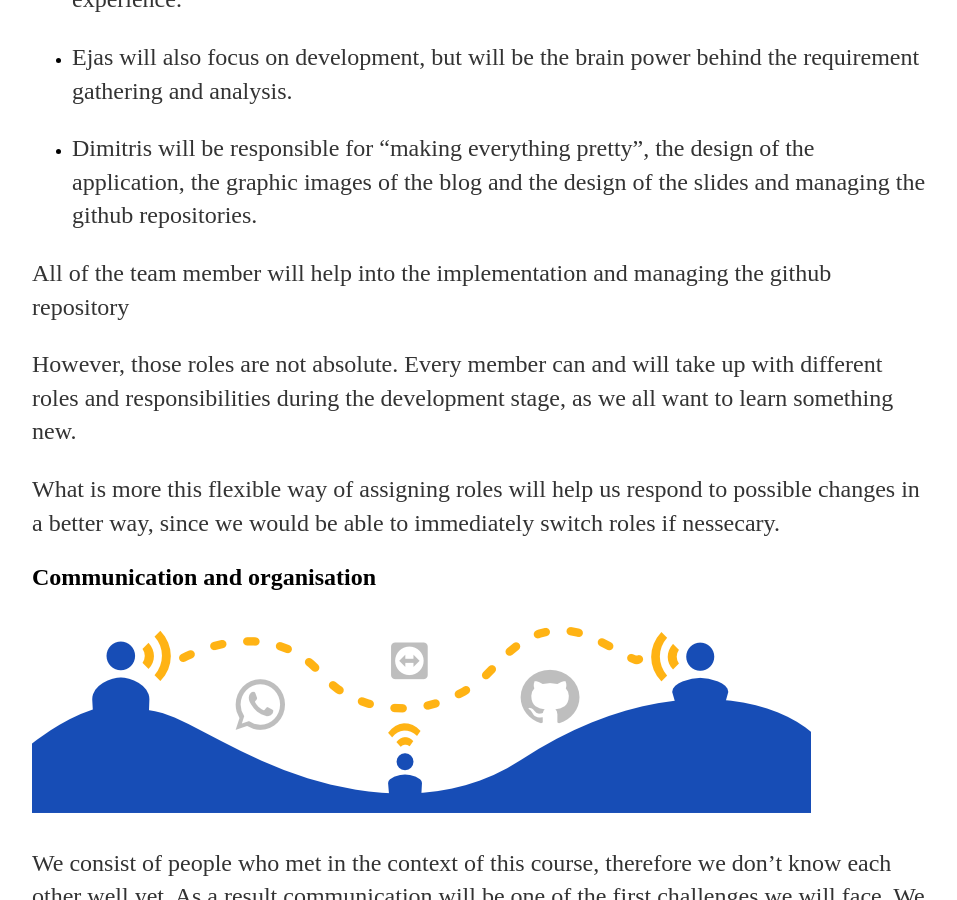
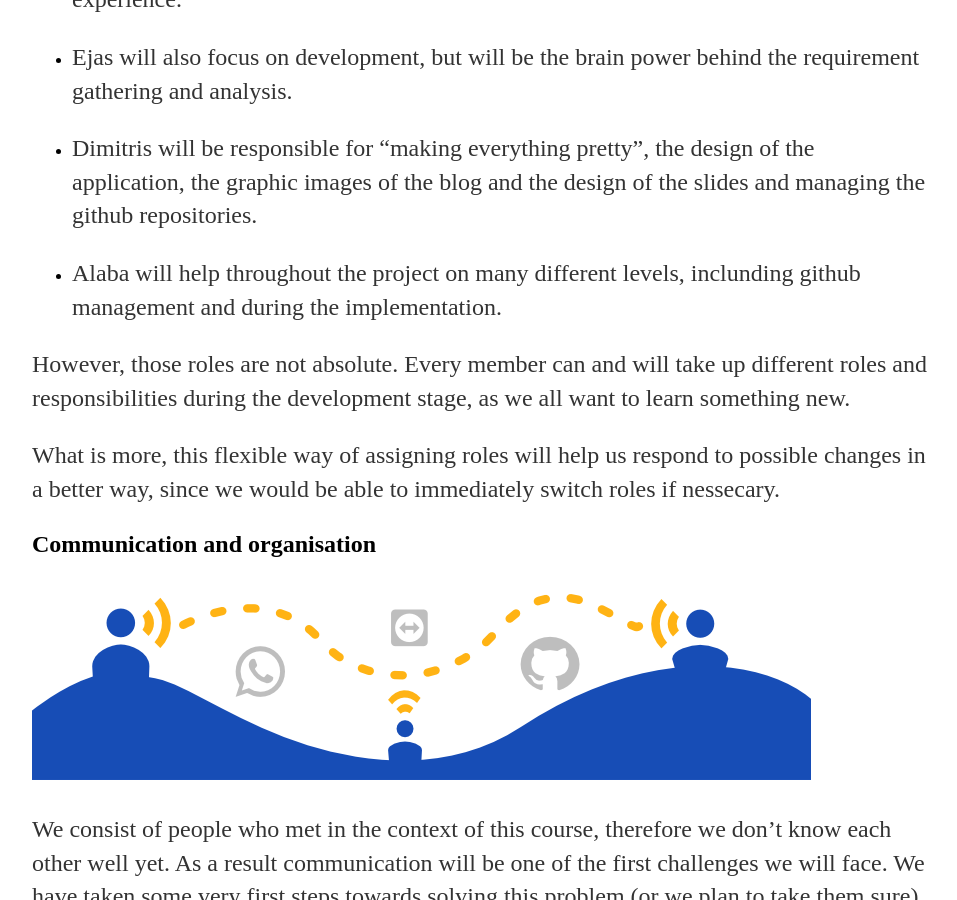
Before and after one commit to DBSE-teaching/isee2018-Codefathers, a Jekyll site: the page built from docs/_posts/2018-04-16-team-presentation.md, in a window 1280 px wide and 900 px high, scrolled down 3200 px. Shown: the whole window, without its empty margins (160-1117 px from the left). Built offline with Jekyll 4.4.1, drawn with Linux system fonts in a browser that asks for light colours; some of the changed text lies outside the part shown.

Commit message:
added presentation, small edits to the post

```diff
--- a/docs/_posts/2018-04-16-team-presentation.md
+++ b/docs/_posts/2018-04-16-team-presentation.md
@@ -40,11 +40,11 @@ From the member presentation somebody can easily see the range of each member ab
 
 * Dimitris will be responsible for "making everything pretty", the design of the application, the graphic images of the blog and the design of the slides and managing the github repositories.
 
-All of the team member will help into the implementation and managing the github repository
+* Alaba will help throughout the project on many different levels, inclunding github  management and during the implementation.
 
-However, those roles are not absolute. Every member can and will take up with different roles and responsibilities during the development stage, as we all want to learn something new.
+However, those roles are not absolute. Every member can and will take up  different roles and responsibilities during the development stage, as we all want to learn something new.
 
-What is more this flexible way of assigning roles will help us respond to possible changes in a better way, since we would be able to immediately switch roles if nessecary.
+What is more, this flexible way of assigning roles will help us respond to possible changes in a better way, since we would be able to immediately switch roles if nessecary.
 
 ## Communication and organisation
 ![Members image]({{site.baseurl}}/images/communication.png "Our members profile")
```
Also changed, not shown: other parts of docs/_posts/2018-04-16-team-presentation.md (+1 -1 lines), 1 other file.
